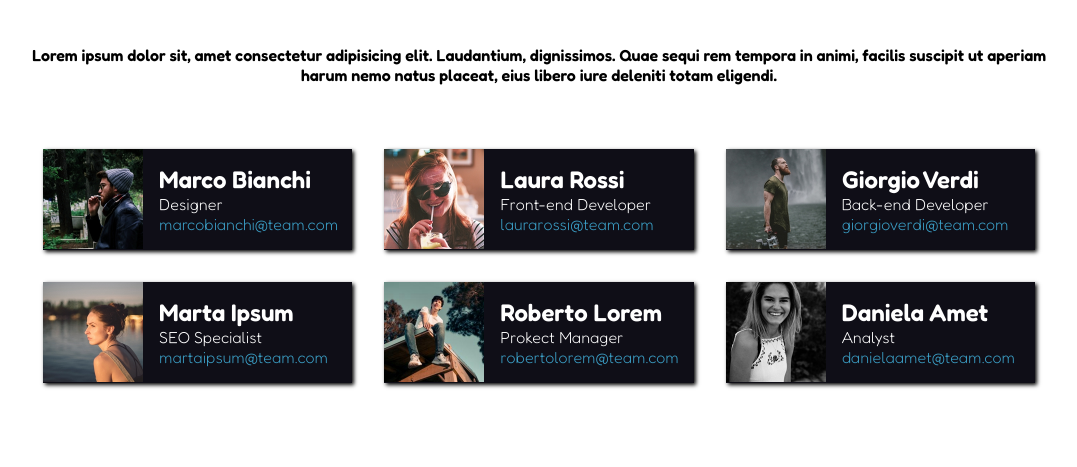
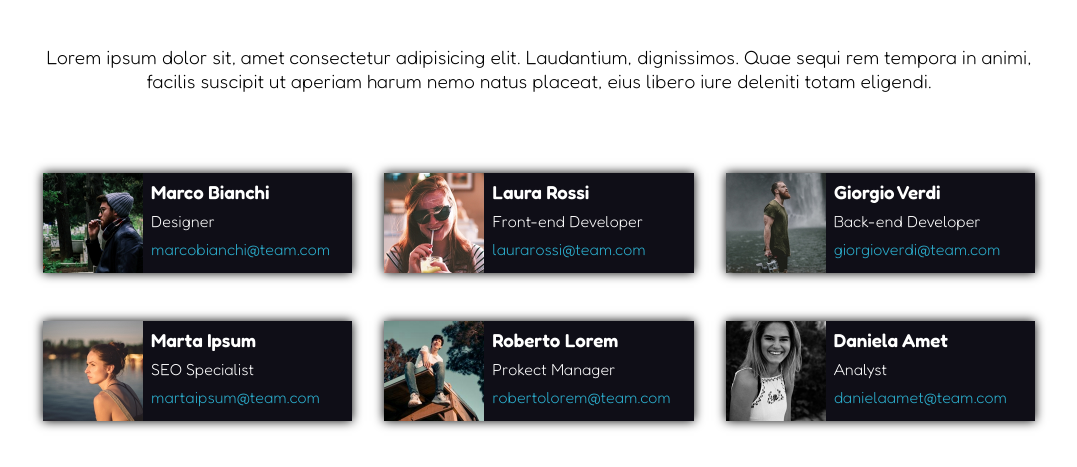
Before and after one commit to PietroCipolla95/html-css-float-cards, a plain HTML site: page index.html in a window 1280 px wide. Shown: the part 99-566 px from the top of the page, without its empty margins (101-1178 px from the left). Drawn offline with Linux system fonts and the light colour scheme.

Commit message:
add shadow and spacing
added shadow in the card and spacing between details and color change

```diff
--- a/assets/css/style.css
+++ b/assets/css/style.css
@@ -7,7 +7,7 @@
 :root{
     --tm--pink: #E53170;
     --tm--black: #0F0E17;
-    --tm--email: #3B9EC5;
+    --tm--email: #2CAFCE;
 }
 
 body{
@@ -50,7 +50,9 @@ main{
 main > p{
     text-align: center;
     margin-bottom: 2rem;
-    font-weight: 600;
+    font-weight: 500;
+    font-size: 1.2rem;
+
 }
 
 /* #endregion Main */
@@ -64,17 +66,25 @@ main > p{
     float: left;
     width: calc(100% / 3);
     color: white;
-    margin-top: 2rem;
+    margin-top: 3rem;
     padding: 0 1rem;
 }
 
 .card {
     background-color: var(--tm--black);
-    box-shadow: 2px 2px 4px #000;
+    box-shadow: 0px 0px 10px #000;
 }
 
 .img{
     float: left;
+}
+
+h3{
+    font-weight: 900;
+}
+
+div > p {
+    margin: 0.5rem 0;
 }
 
 img{
@@ -86,12 +96,13 @@ img{
     float: left;
     /*height: 100px;*/
     width: calc(100% - 100px);
-    padding: 1rem;
+    padding: 0.5rem;
 }
 
 a{
     text-decoration: none;
     color: var(--tm--email);
+    font-weight: 400;
 }
 
 
--- a/index.html
+++ b/index.html
@@ -39,7 +39,7 @@
 
 
                                 <div class="details clearfix">
-                                    <h2>Marco Bianchi</h2>
+                                    <h3>Marco Bianchi</h3>
                                     <p>Designer</p>
                                     <a href="#">marcobianchi@team.com</a>
                                 </div>
@@ -60,7 +60,7 @@
 
 
                                 <div class="details clearfix">
-                                    <h2>Laura Rossi</h2>
+                                    <h3>Laura Rossi</h3>
                                     <p>Front-end Developer</p>
                                     <a href="#">laurarossi@team.com</a>
                                 </div>
@@ -81,7 +81,7 @@
 
 
                                 <div class="details clearfix">
-                                    <h2>Giorgio Verdi</h2>
+                                    <h3>Giorgio Verdi</h3>
                                     <p>Back-end Developer</p>
                                     <a href="#">giorgioverdi@team.com</a>
                                 </div>
@@ -103,7 +103,7 @@
 
 
                                 <div class="details clearfix">
-                                    <h2>Marta Ipsum</h2>
+                                    <h3>Marta Ipsum</h3>
                                     <p>SEO Specialist</p>
                                     <a href="#">martaipsum@team.com</a>
                                 </div>
@@ -125,7 +125,7 @@
 
 
                                 <div class="details clearfix">
-                                    <h2>Roberto Lorem</h2>
+                                    <h3>Roberto Lorem</h3>
                                     <p>Prokect Manager</p>
                                     <a href="#">robertolorem@team.com</a>
                                 </div>
@@ -146,7 +146,7 @@
 
 
                                 <div class="details clearfix">
-                                    <h2>Daniela Amet</h2>
+                                    <h3>Daniela Amet</h3>
                                     <p>Analyst</p>
                                     <a href="#">danielaamet@team.com</a>
                                 </div>
```
